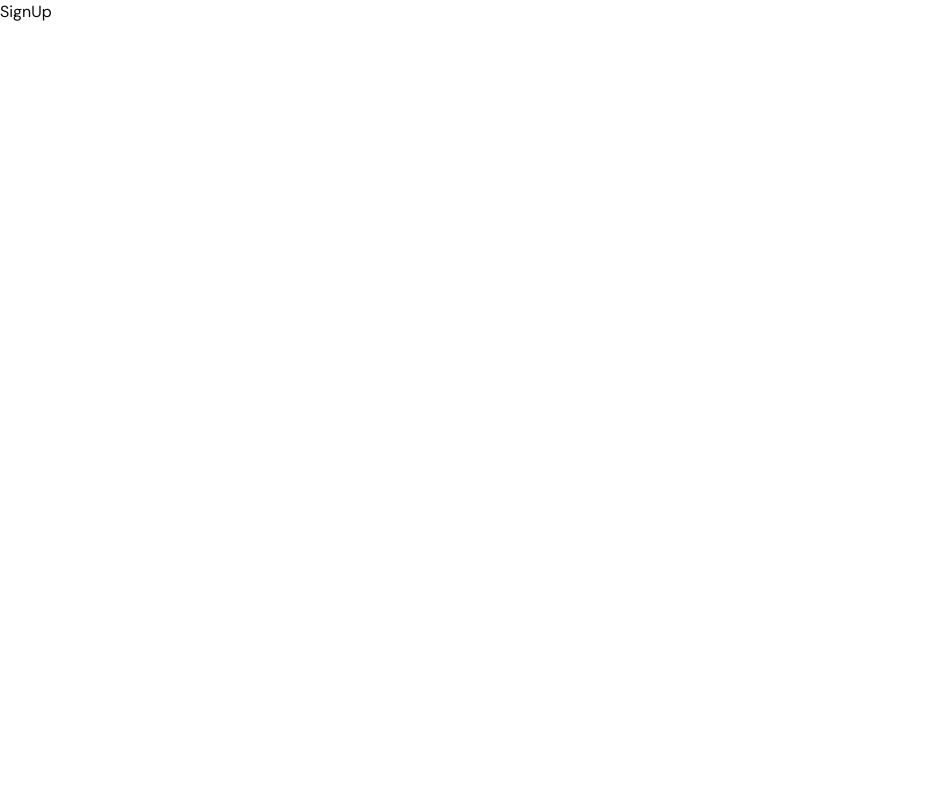
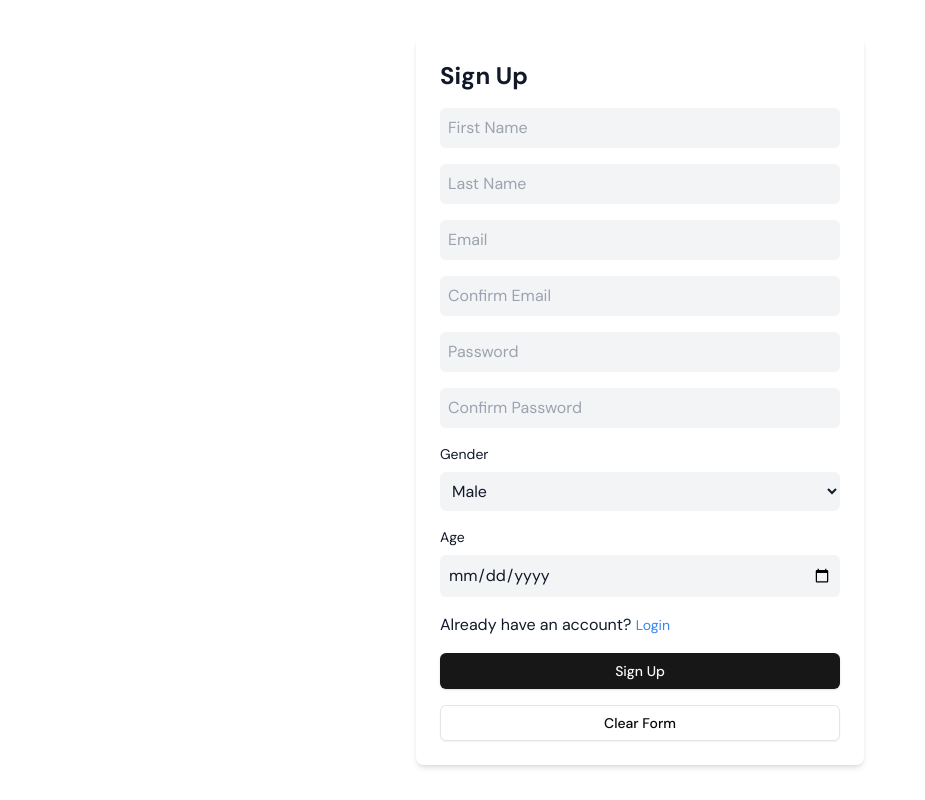
Before and after one commit to RusithTharindu/passgo-fe, a Next.js app: page /signup in a window 1280 px wide. Shown: the whole page, without its empty margins (0-925 px from the left). Built offline with nearby package versions, Linux system fonts and the light colour scheme.

Commit message:
feat: SignUp Form

```diff
--- a/src/app/signup/page.tsx
+++ b/src/app/signup/page.tsx
@@ -1,7 +1,11 @@
-import React from 'react';
+import SignUpForm from '@/components/molecules/SignUpForm/SignUpForm';
 
 const SignUp = () => {
-  return <div>SignUp</div>;
+  return (
+    <>
+      <SignUpForm />
+    </>
+  );
 };
 
 export default SignUp;
--- /dev/null
+++ b/src/components/molecules/SignUpForm/SignUpForm.tsx
@@ -0,0 +1,78 @@
+import { Button } from '@/components/ui/button';
+import React from 'react';
+
+const Form = () => {
+  return (
+    <div className='flex flex-col items-center justify-center h-screen'>
+      <div className='w-full max-w-md bg-white rounded-lg shadow-md p-6'>
+        <h2 className='text-2xl font-bold text-gray-900 mb-4'>Sign Up</h2>
+        <form className='flex flex-col'>
+          <input
+            placeholder='First Name'
+            className='bg-gray-100 text-gray-900 border-0 rounded-md p-2 mb-4 focus:bg-gray-200 focus:outline-none focus:ring-1 focus:ring-blue-500 transition ease-in-out duration-150'
+            type='text'
+          />
+          <input
+            placeholder='Last Name'
+            className='bg-gray-100 text-gray-900 border-0 rounded-md p-2 mb-4 focus:bg-gray-200 focus:outline-none focus:ring-1 focus:ring-blue-500 transition ease-in-out duration-150'
+            type='text'
+          />
+          <input
+            placeholder='Email'
+            className='bg-gray-100 text-gray-900 border-0 rounded-md p-2 mb-4 focus:bg-gray-200 focus:outline-none focus:ring-1 focus:ring-blue-500 transition ease-in-out duration-150'
+            type='email'
+          />
+          <input
+            placeholder='Confirm Email'
+            className='bg-gray-100 text-gray-900 border-0 rounded-md p-2 mb-4 focus:bg-gray-200 focus:outline-none focus:ring-1 focus:ring-blue-500 transition ease-in-out duration-150'
+            type='email'
+          />
+          <input
+            placeholder='Password'
+            className='bg-gray-100 text-gray-900 border-0 rounded-md p-2 mb-4 focus:bg-gray-200 focus:outline-none focus:ring-1 focus:ring-blue-500 transition ease-in-out duration-150'
+            type='password'
+          />
+          <input
+            placeholder='Confirm Password'
+            className='bg-gray-100 text-gray-900 border-0 rounded-md p-2 mb-4 focus:bg-gray-200 focus:outline-none focus:ring-1 focus:ring-blue-500 transition ease-in-out duration-150'
+            type='password'
+          />
+          <label className='text-sm mb-2 text-gray-900 cursor-pointer' htmlFor='gender'>
+            Gender
+          </label>
+          <select
+            className='bg-gray-100 text-gray-900 border-0 rounded-md p-2 mb-4 focus:bg-gray-200 focus:outline-none focus:ring-1 focus:ring-blue-500 transition ease-in-out duration-150'
+            id='gender'
+          >
+            <option value='male'>Male</option>
+            <option value='female'>Female</option>
+            <option value='other'>Other</option>
+          </select>
+          <label className='text-sm mb-2 text-gray-900 cursor-pointer' htmlFor='age'>
+            Age
+          </label>
+          <input
+            className='bg-gray-100 text-gray-900 border-0 rounded-md p-2'
+            id='age'
+            type='date'
+          />
+          <p className='text-gray-900 mt-4'>
+            {' '}
+            Already have an account?{' '}
+            <a href='/login' className='text-sm text-blue-500 -200 hover:underline mt-4'>
+              Login
+            </a>
+          </p>
+          <Button variant={'default'} type='submit' className='py-2 px-4 mt-4'>
+            Sign Up
+          </Button>
+          <Button variant={'outline'} type='reset' className='py-2 px-4 mt-4'>
+            Clear Form
+          </Button>
+        </form>
+      </div>
+    </div>
+  );
+};
+
+export default Form;
```
